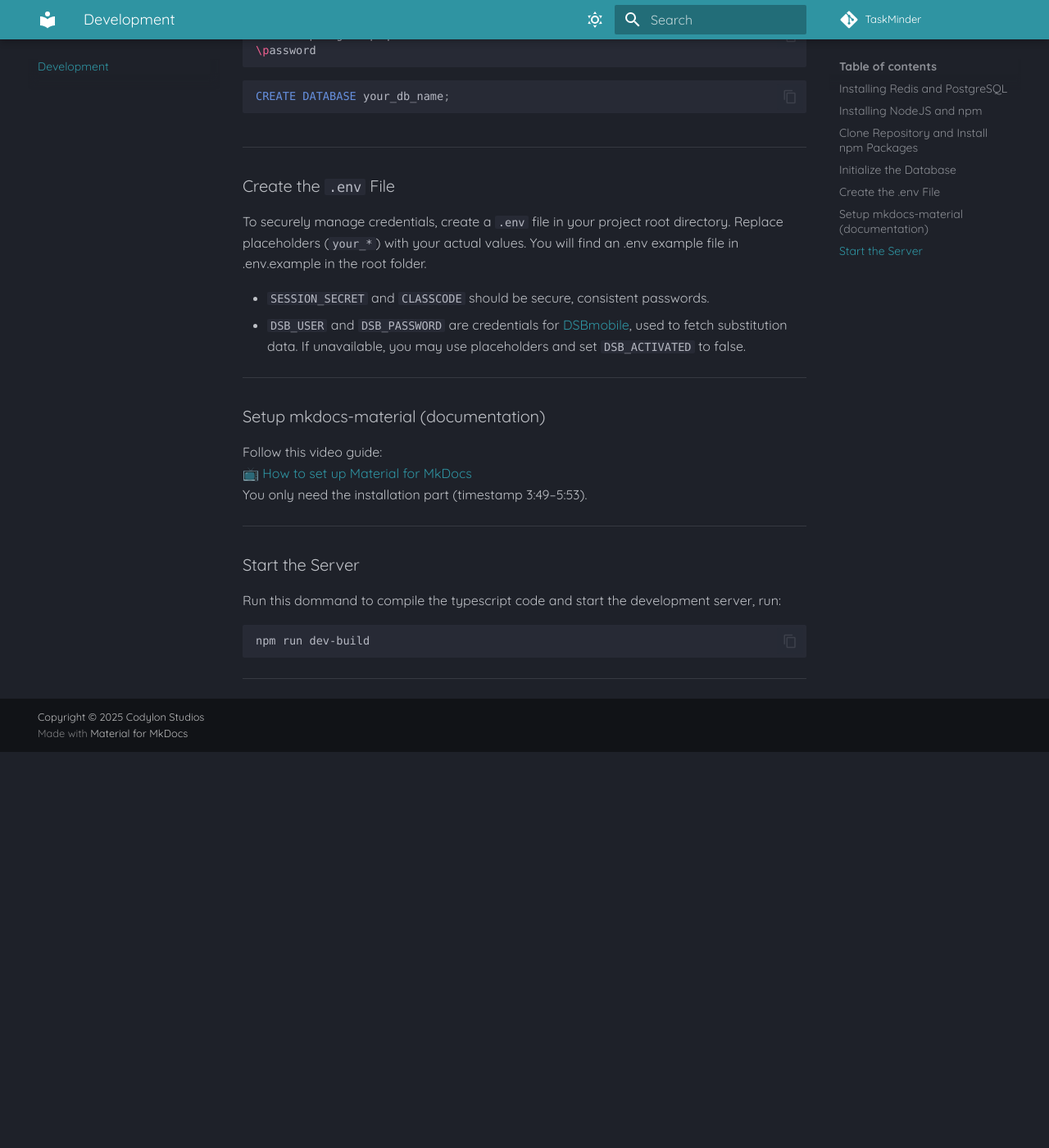
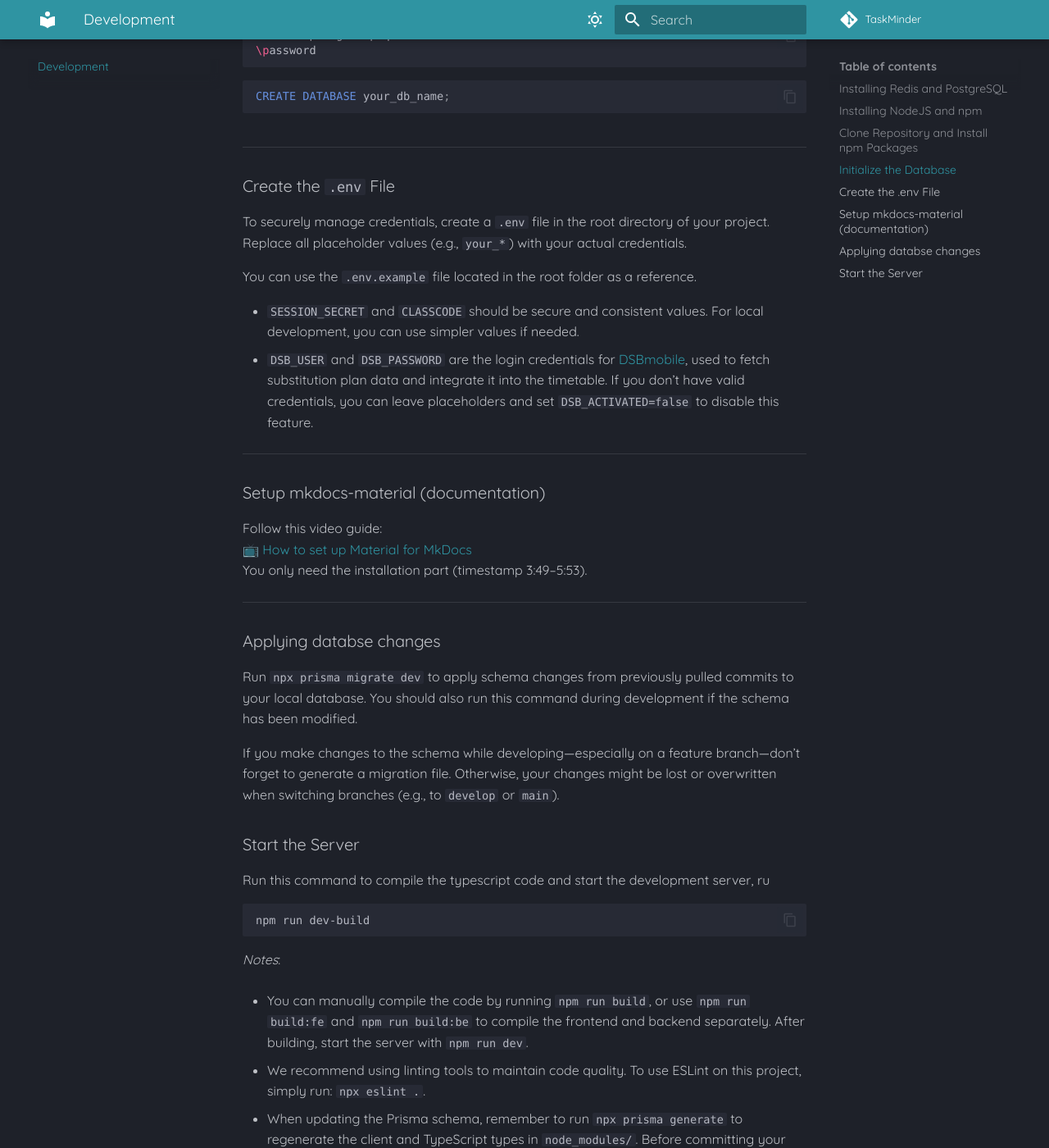
Before and after one commit to Codylon-Studios/TaskMinder, an MkDocs documentation site: the page built from docs/src/development.md, in a window 1280 px wide and 1400 px high, scrolled down 2312 px. Shown: the whole window at 82% size. Built offline with MkDocs 1.6.1 and Material for MkDocs 9.7.7, drawn with Linux system fonts in a browser that asks for light colours; some web fonts are replaced; comment, search, counter and statistics services are not loaded; before the commit the page ends 3229 px from its top, so only the background shows below that; some of the changed text lies outside the part shown.

Commit message:
update docs

````diff
--- a/docs/src/development.md
+++ b/docs/src/development.md
@@ -164,11 +164,13 @@ Replace `your_db_name` with your actual database name.
 
 ### Create the `.env` File
 
-To securely manage credentials, create a `.env` file in your project root directory. Replace placeholders (`your_*`) with your actual values.
-You will find an .env example file in .env.example in the root folder.
+To securely manage credentials, create a `.env` file in the root directory of your project. Replace all placeholder values (e.g., `your_*`) with your actual credentials.
 
-- `SESSION_SECRET` and `CLASSCODE` should be secure, consistent passwords.
-- `DSB_USER` and `DSB_PASSWORD` are credentials for [DSBmobile](https://www.dsbmobile.de), used to fetch substitution data. If unavailable, you may use placeholders and set `DSB_ACTIVATED` to false.
+You can use the `.env.example` file located in the root folder as a reference.
+
+* `SESSION_SECRET` and `CLASSCODE` should be secure and consistent values. For local development, you can use simpler values if needed.
+* `DSB_USER` and `DSB_PASSWORD` are the login credentials for [DSBmobile](https://www.dsbmobile.de), used to fetch substitution plan data and integrate it into the timetable.
+  If you don’t have valid credentials, you can leave placeholders and set `DSB_ACTIVATED=false` to disable this feature.
 
 ---
 
@@ -179,10 +181,28 @@ You only need the installation part (timestamp 3:49–5:53).
 
 ---
 
+### Applying databse changes
+
+Run `npx prisma migrate dev` to apply schema changes from previously pulled commits to your local database.
+You should also run this command during development if the schema has been modified.
+
+If you make changes to the schema while developing—especially on a feature branch—don’t forget to generate a migration file. Otherwise, your changes might be lost or overwritten when switching branches (e.g., to `develop` or `main`).
+
+
 ### Start the Server
 
-Run this dommand to compile the typescript code and start the development server, run:
+Run this command to compile the typescript code and start the development server, ru
 ```zsh
 npm run dev-build
 ```
+
+*Notes*:
+
+* You can manually compile the code by running `npm run build`, or use `npm run build:fe` and `npm run build:be` to compile the frontend and backend separately. After building, start the server with `npm run dev`.
+
+* We recommend using linting tools to maintain code quality. To use ESLint on this project, simply run: `npx eslint .`.
+
+* When updating the Prisma schema, remember to run `npx prisma generate` to regenerate the client and TypeScript types in `node_modules/`.
+  Before committing your changes, make sure to run `npx prisma migrate dev` to create and apply the necessary migration files to your local database—skipping this step may result in broken or inconsistent code.
+
 ---
````
Also changed, not shown: docs/src/index.md (+1 -1 lines).
